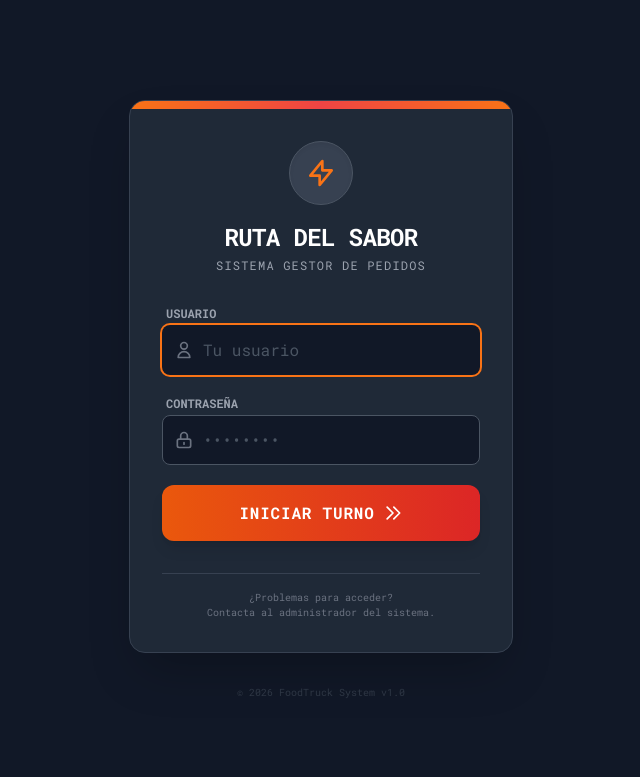
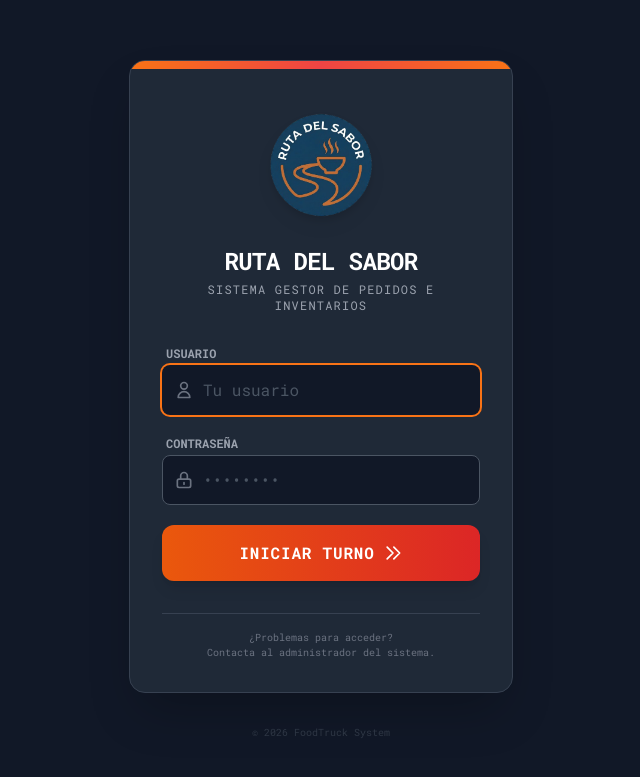
Before and after one commit to Andres190103/RutaDelSabor, a Django app: page /accounts/login/ in a window 1280 px wide. Shown: the top 777 px of the page, without its empty margins (319-959 px from the left). Run offline with Django 5.2, Linux system fonts and the light colour scheme; parts of the project's set-up code (start-up, migrations or seed data) failed here and were passed over; some libraries are stand-ins or nearby versions.

Commit message:
Actualizacion de logo en el Login

```diff
--- a/core_main_RutaDelSabor/settings.py
+++ b/core_main_RutaDelSabor/settings.py
@@ -123,6 +123,11 @@ USE_TZ = True
 # https://docs.djangoproject.com/en/6.0/howto/static-files/
 
 STATIC_URL = 'static/'
+
+STATICFILES_DIRS = [
+    BASE_DIR / "static",
+]
+
 LOGIN_REDIRECT_URL = '/home/'
 LOGOUT_REDIRECT_URL = '/accounts/login/'
 MEDIA_URL = '/media/'
--- a/templates/registration/login.html
+++ b/templates/registration/login.html
@@ -1,3 +1,4 @@
+{% load static %}
 <!DOCTYPE html>
 <html lang="es">
 <head>
@@ -24,11 +25,11 @@
 
             <!-- Encabezado / Logo -->
             <div class="text-center mb-8">
-                <div class="inline-flex items-center justify-center w-16 h-16 rounded-full bg-gray-700 mb-4 border border-gray-600 shadow-inner">
-                    <svg class="w-8 h-8 text-orange-500" fill="none" stroke="currentColor" viewBox="0 0 24 24"><path stroke-linecap="round" stroke-linejoin="round" stroke-width="2" d="M13 10V3L4 14h7v7l9-11h-7z"></path></svg>
+                <div class="inline-flex items-center justify-center w-150 h-32 mb-4">
+                    <img src="{% static 'img/logo.png' %}" alt="Logo Ruta del Sabor" class="w-full h-full object-contain drop-shadow-lg">
                 </div>
                 <h2 class="text-2xl font-bold text-white uppercase tracking-tight">Ruta del Sabor</h2>
-                <p class="text-gray-400 text-xs mt-1 uppercase tracking-widest">Sistema Gestor De Pedidos</p>
+                <p class="text-gray-400 text-xs mt-1 uppercase tracking-widest">Sistema Gestor De Pedidos E Inventarios</p>
             </div>
 
             <form method="post" class="space-y-5">
@@ -89,7 +90,7 @@
 
     <!-- Footer discreto -->
     <p class="text-gray-600 text-[10px] mt-8 opacity-50">
-        &copy; 2026 FoodTruck System v1.0
+        &copy; 2026 FoodTruck System
     </p>
 
 </body>
```
Also changed, not shown: static/img/logo.png (added).
